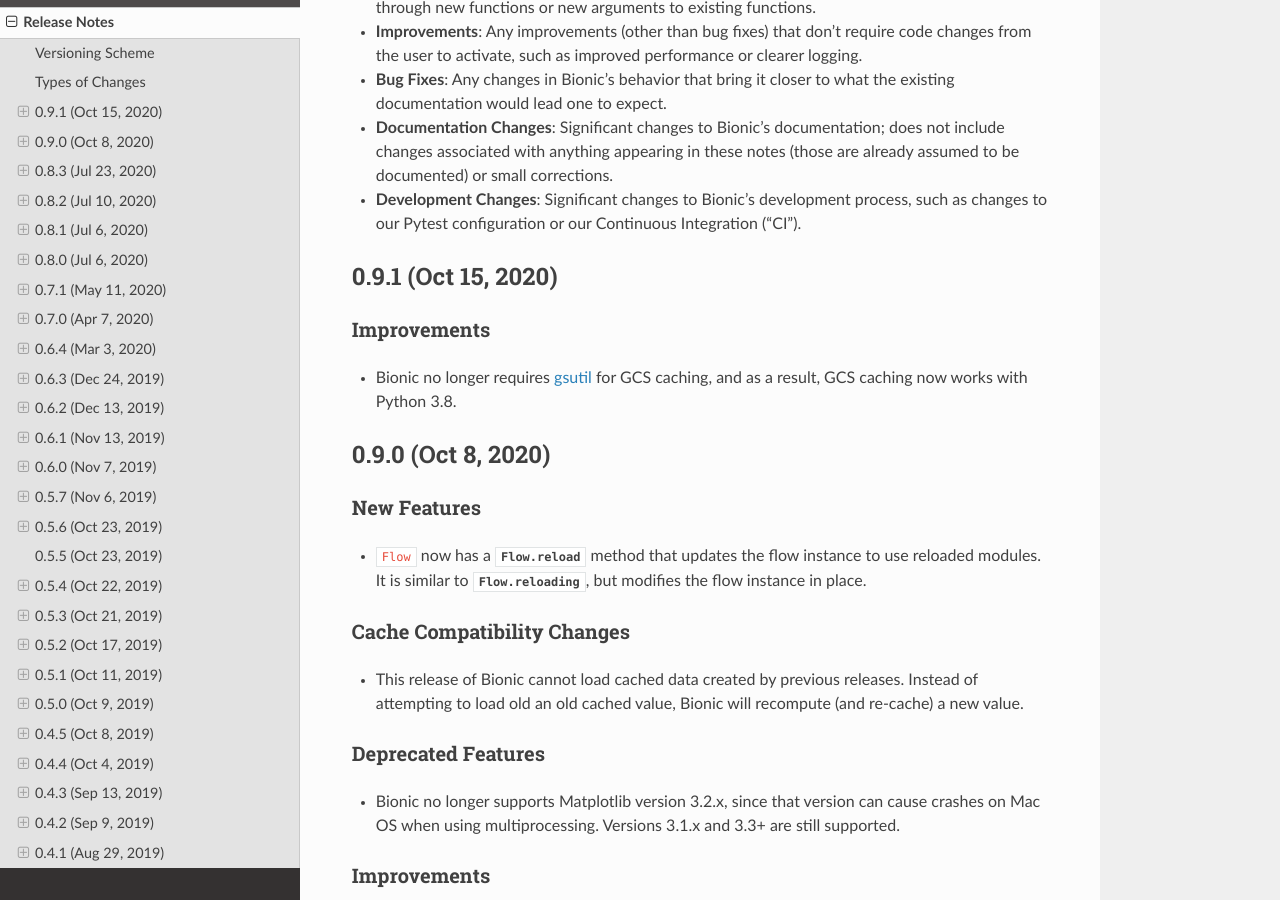
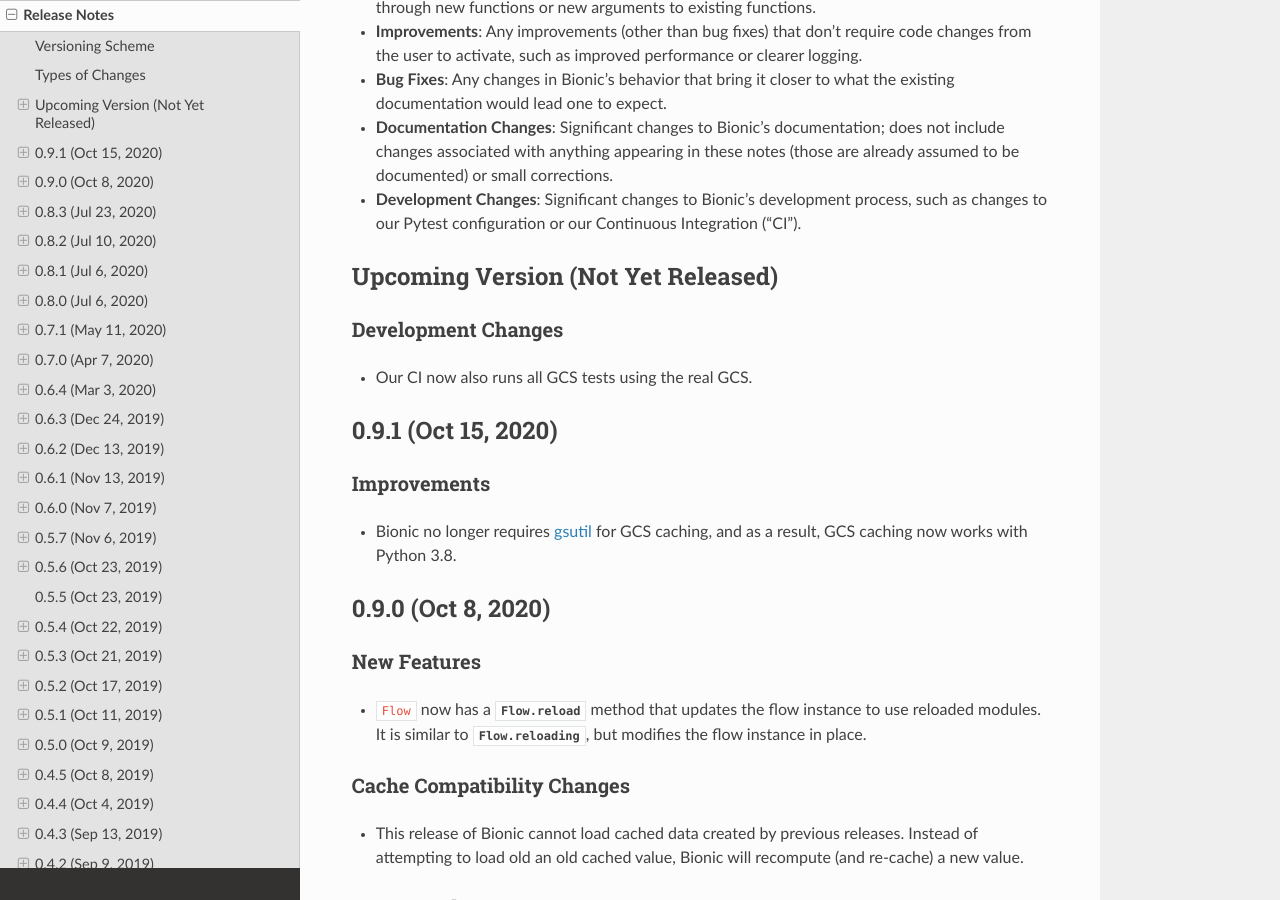
Before and after one commit to square/bionic, a Sphinx documentation site: the page built from docs/release-notes.rst, in a window 1280 px wide and 900 px high, scrolled down 1188 px. Built offline with Sphinx 7.4.7 and the Read the Docs theme 2.0.0, drawn with Linux system fonts in a browser that asks for light colours.

Commit message:
Run GCS tests using real GCS in CI
This change uses `setup-gcloud` GitHub Action to set up gcloud on CI
and runs the GCS tests using both fake and actual GCS.

This was a lot easier to use than I expected. You just need to add the
service account key to secrets and use it to authenticate. For more
information on how to use it, please check the
[readme](https://github.com/GoogleCloudPlatform/github-actions/blob/master/setup-gcloud/README.md).

I also verified that this works by checking that the CI build doesn't
skip GCS tests. I can also see the cached files inside the new bionic
bucket in our team's project when the CI is running.

```diff
--- a/docs/release-notes.rst
+++ b/docs/release-notes.rst
@@ -65,14 +65,19 @@
 - **Development Changes**: Significant changes to Bionic's development process, such
   as changes to our Pytest configuration or our Continuous Integration ("CI").
 
-.. Upcoming Version (Not Yet Released)
-.. -----------------------------------
+Upcoming Version (Not Yet Released)
+-----------------------------------
 
 .. Record any notable changes in this section. When we update the current version,
    add a new version heading below, and then comment out the heading above until more
    changes are added. This way, the "Upcoming Version" section will be never be visible
    in the "stable" docs (corresponding to the last release) but will be visible in the
    "latest" docs (corresponding to the master branch).
+
+Development Changes
+...................
+
+- Our CI now also runs all GCS tests using the real GCS.
 
 0.9.1 (Oct 15, 2020)
 --------------------
```
Also changed, not shown: 1 other file.
